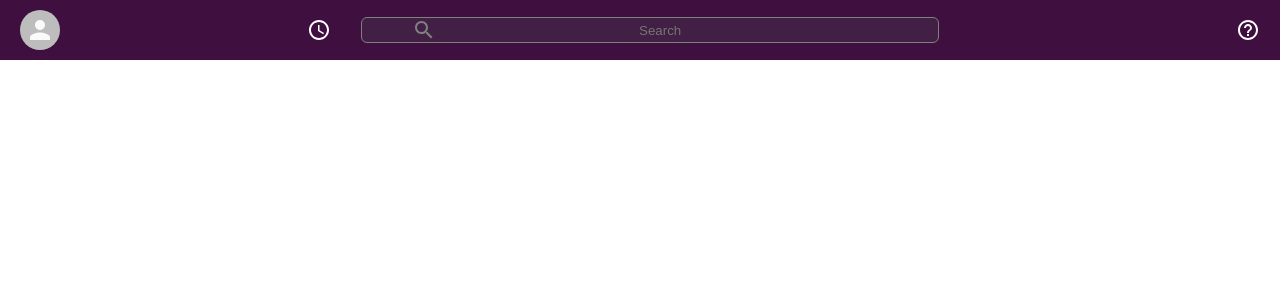
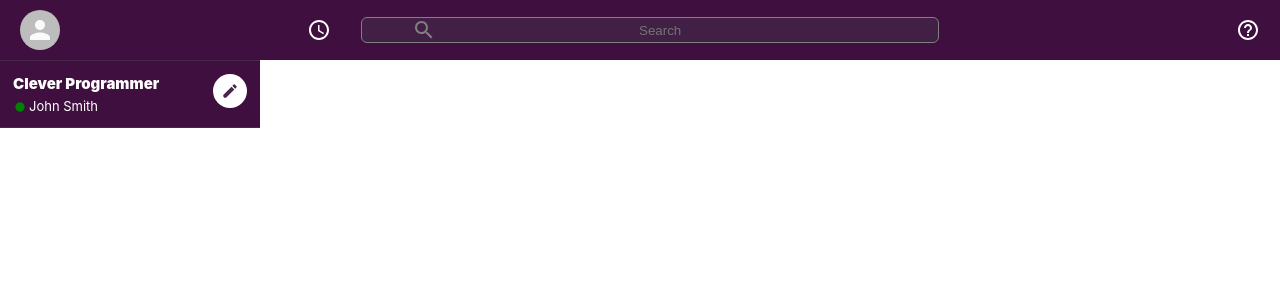
Before and after one commit to manu8900/Slack--Clone, a React (Create React App) app: page / in a window 1280 px wide. Shown: the top 300 px of the page. Built offline with nearby package versions, Linux system fonts and the light colour scheme.

Commit message:
Made some changes to sidebar component

```diff
--- a/src/App.js
+++ b/src/App.js
@@ -1,11 +1,16 @@
 import React from 'react';
 import './App.css';
 import Header from './Components/Header';
+import Sidebar from './Components/Sidebar';
 
 function App() {
   return (
     <div className="-home">
       <Header/>
+      <div className="app__body">
+       <Sidebar/>
+
+      </div>
     </div>
   );
 }
--- /dev/null
+++ b/src/Components/Sidebar.css
@@ -0,0 +1,43 @@
+.sidebar{
+    color: white;
+    background-color: var(--slack-color);
+    border-top: 1px solid #49274b;
+    max-width: 260px;
+}
+.sidebar__header{
+    display: flex;
+    border-bottom: 1px solid #49274b;
+    padding-bottom: 10px;
+    padding: 13px;
+}
+
+.sidebar__info{
+    flex:1;
+}
+
+.sidebar__info > h2 {
+font-size: 15px;
+font-weight: 900;
+margin-bottom: 5px;
+}
+.sidebar__info > h3 {
+    display: flex;
+    align-items: center;
+    font-size: 13px;
+    font-weight: 400;
+}
+
+.sidebar__info > h3 > .MuiSvgIcon-root {
+    font-size: 14px;
+    margin-top: 1px;
+    margin-right: 2px;
+    color: green;
+}
+
+.sidebar__header > .MuiSvgIcon-root{
+    padding: 8px;
+    color: #49274b;
+    font-size: 18px;
+    background-color: white;
+    border-radius:99px ;
+}
--- /dev/null
+++ b/src/Components/Sidebar.js
@@ -0,0 +1,22 @@
+import React from 'react'
+import './Sidebar.css'
+import FiberManualRecordIcon from '@material-ui/icons/FiberManualRecord';
+import CreateIcon from '@material-ui/icons/Create';
+function Sidebar() {
+    return (
+        <div className="sidebar">
+            <div className="sidebar__header">
+                <div className="sidebar__info">
+                    <h2>Clever Programmer</h2>
+                    <h3>
+                        <FiberManualRecordIcon />
+                         John Smith
+                    </h3>
+                </div>
+            <CreateIcon />
+            </div>
+        </div>
+    )
+}
+
+export default Sidebar
```
